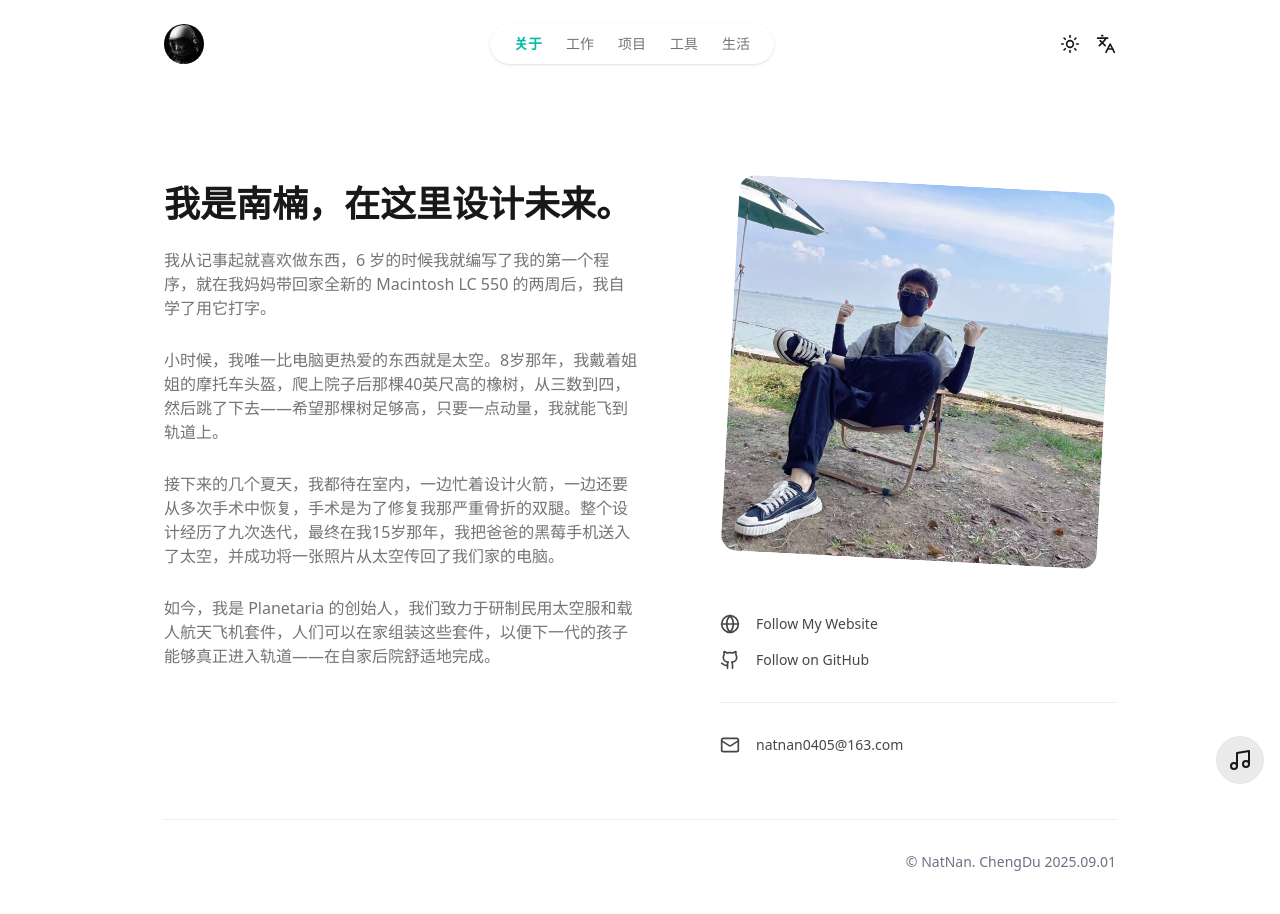
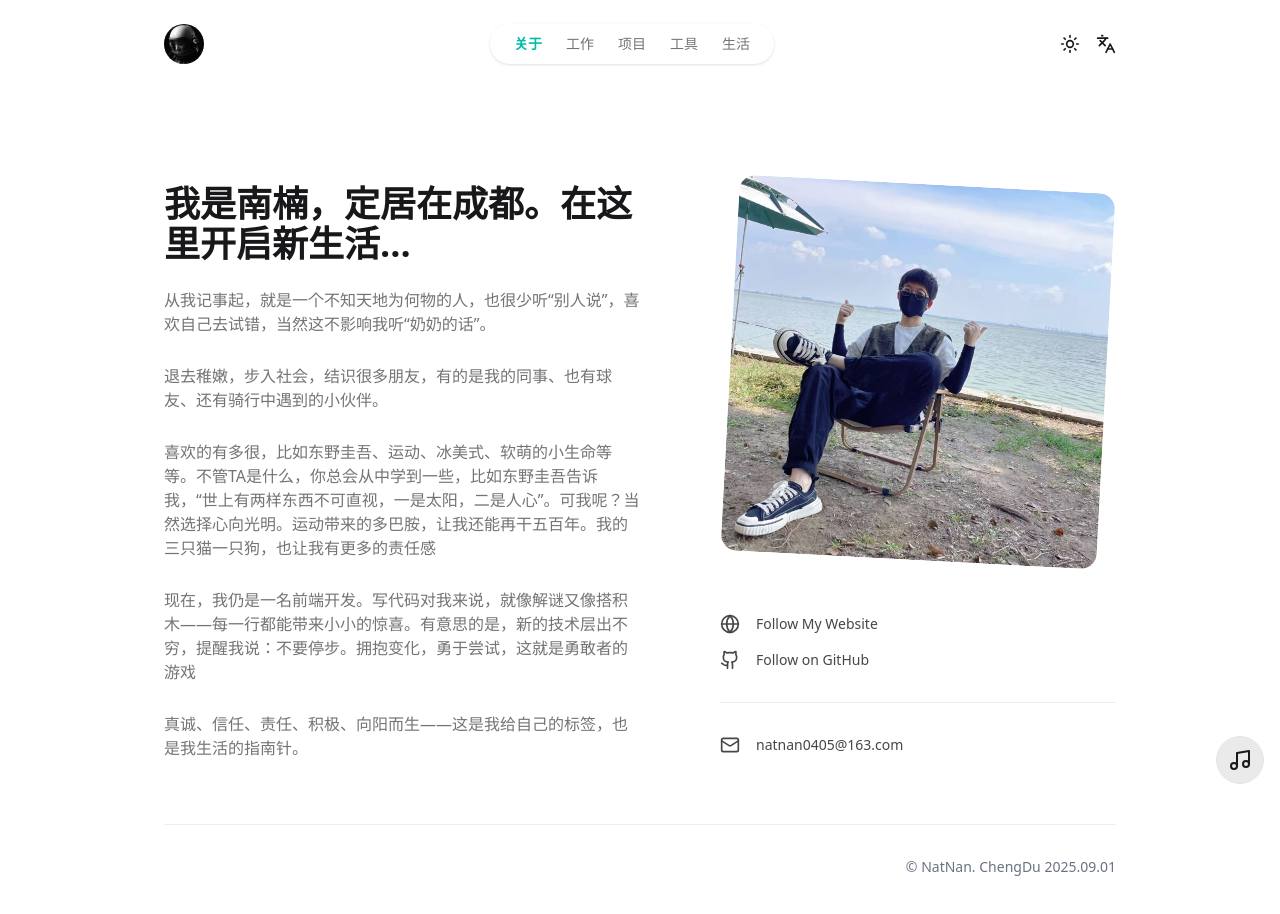
Before and after one commit to natnan-x/home, a Vue app: page /about in a window 1280 px wide. Shown: the top 914 px of the page. Built offline with nearby package versions, Linux system fonts and the light colour scheme.

Commit message:
ok:about

```diff
--- a/src/data/en/about.js
+++ b/src/data/en/about.js
@@ -1,9 +1,10 @@
 export default {
   title: "I’m NatNan. I live in ChengDu City, where I design the future.",
   content: [
-    "I’ve loved making things for as long as I can remember, and wrote my first program when I was 6 years old, just two weeks after my mom brought home the brand new Macintosh LC 550 that I taught myself to type on.",
-    "The only thing I loved more than computers as a kid was space. When I was 8, I climbed the 40-foot oak tree at the back of our yard while wearing my older sister’s motorcycle helmet, counted down from three, and jumped — hoping the tree was tall enough that with just a bit of momentum I’d be able to get to orbit.",
-    "I spent the next few summers indoors working on a rocket design, while I recovered from the multiple surgeries it took to fix my badly broken legs. It took nine iterations, but when I was 15 I sent my dad’s Blackberry into orbit and was able to transmit a photo back down to our family computer from space.",
-    "Today, I’m the founder of Planetaria, where we’re working on civilian space suits and manned shuttle kits you can assemble at home so that the next generation of kids really can make it to orbit — from the comfort of their own backyards.",
+    `I’ve always been curious about the world and rarely listen to ‘what others say.’ Trial and error is my favorite teacher—though I still take grandma’s advice."`,
+    `As I grew up, I met many friends: colleagues, basketball buddies, and cycling companions. Every encounter adds a splash of color to life.`,
+    `I have many passions: Higashino Keigo’s novels, exercise, iced Americanos, and cute little animals. Each teaches me something. Higashino once said, 'There are two things you cannot stare at directly: the sun and the human heart.' Me? I choose to keep my heart towards the light. Exercise fuels me like I could go another five hundred years. My three cats and one dog taught me responsibility.`,
+    `Now, I’m a front-end developer. Coding feels like solving puzzles and stacking blocks—every line brings a little surprise. New technologies keep coming, whispering: don’t stand still. Embrace change, try boldly—that’s a game for the brave.`,
+    `Sincerity, trust, responsibility, positivity, and always facing the sun—these are my labels and my life compass.`,
   ],
 };
--- a/src/data/zh/about.js
+++ b/src/data/zh/about.js
@@ -1,9 +1,10 @@
 export default {
-  title: "我是南楠，在这里设计未来。",
+  title: "我是南楠，定居在成都。在这里开启新生活...",
   content: [
-    "我从记事起就喜欢做东西，6 岁的时候我就编写了我的第一个程序，就在我妈妈带回家全新的 Macintosh LC 550 的两周后，我自学了用它打字。",
-    "小时候，我唯一比电脑更热爱的东西就是太空。8岁那年，我戴着姐姐的摩托车头盔，爬上院子后那棵40英尺高的橡树，从三数到四，然后跳了下去——希望那棵树足够高，只要一点动量，我就能飞到轨道上。",
-    "接下来的几个夏天，我都待在室内，一边忙着设计火箭，一边还要从多次手术中恢复，手术是为了修复我那严重骨折的双腿。整个设计经历了九次迭代，最终在我15岁那年，我把爸爸的黑莓手机送入了太空，并成功将一张照片从太空传回了我们家的电脑。",
-    "如今，我是 Planetaria 的创始人，我们致力于研制民用太空服和载人航天飞机套件，人们可以在家组装这些套件，以便下一代的孩子能够真正进入轨道——在自家后院舒适地完成。",
+    "从我记事起，就是一个不知天地为何物的人，也很少听“别人说”，喜欢自己去试错，当然这不影响我听“奶奶的话”。",
+    "退去稚嫩，步入社会，结识很多朋友，有的是我的同事、也有球友、还有骑行中遇到的小伙伴。",
+    "喜欢的有多很，比如东野圭吾、运动、冰美式、软萌的小生命等等。不管TA是什么，你总会从中学到一些，比如东野圭吾告诉我，“世上有两样东西不可直视，一是太阳，二是人心”。可我呢？当然选择心向光明。运动带来的多巴胺，让我还能再干五百年。我的三只猫一只狗，也让我有更多的责任感",
+    "现在，我仍是一名前端开发。写代码对我来说，就像解谜又像搭积木——每一行都能带来小小的惊喜。有意思的是，新的技术层出不穷，提醒我说：不要停步。拥抱变化，勇于尝试，这就是勇敢者的游戏",
+    "真诚、信任、责任、积极、向阳而生——这是我给自己的标签，也是我生活的指南针。",
   ],
 };
```
